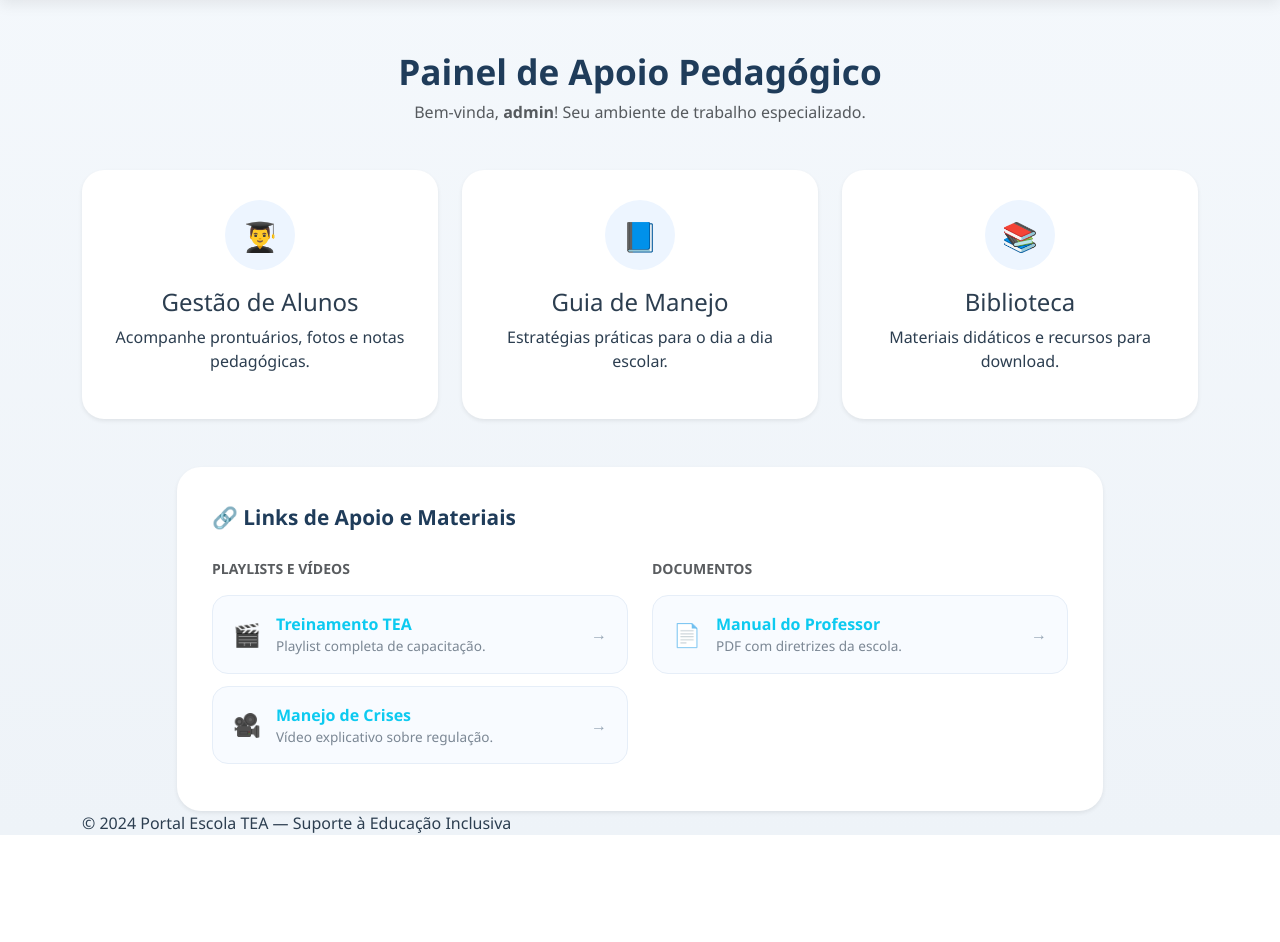
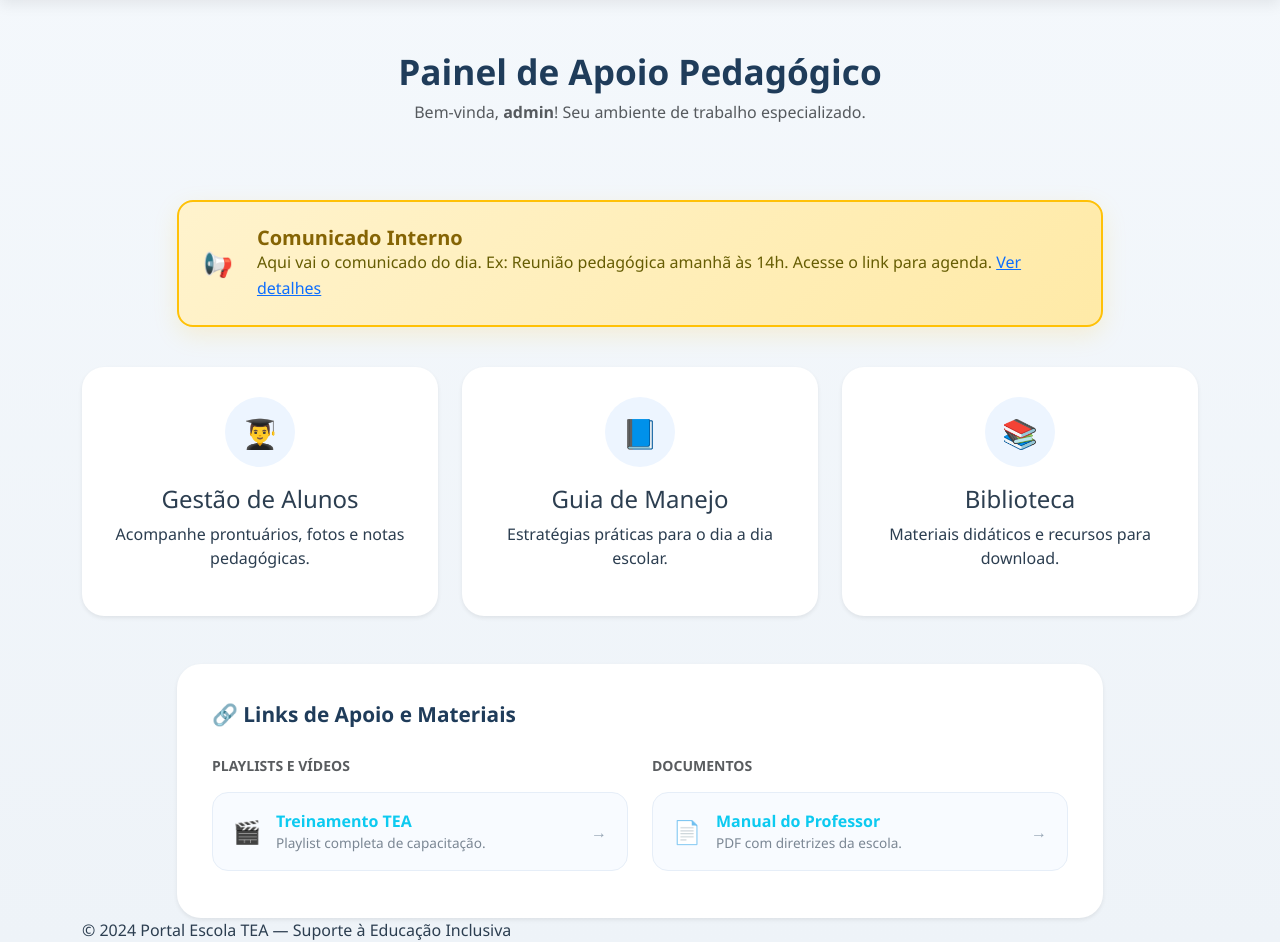
Before and after one commit to GustavoNicoletti/site-seminarios-3, a Django app: page / in a window 1280 px wide. Shown: the part 56-998 px from the top of the page. Before the commit the page ends 891 px from the top, so only its background shows below. Run offline with Django 5.2, Linux system fonts and the light colour scheme; a user stored in the database is signed in.

Commit message:
algumas mudanças

```diff
--- a/Projeto seminarios 3/Projeto seminarios 3/strategies/templates/strategies/home.html
+++ b/Projeto seminarios 3/Projeto seminarios 3/strategies/templates/strategies/home.html
@@ -33,6 +33,21 @@
 
         .hero-section { padding: 50px 0 30px 0; text-align: center; }
         .hero-title { font-size: 2.2rem; font-weight: 700; color: #1f3c5a; }
+
+        /* NOVO: Estilo do Comunicado Interno */
+        .comunicado-section {
+            margin: 30px 0 40px 0;
+        }
+        .comunicado-banner {
+            background: linear-gradient(135deg, #fff3cd 0%, #ffeaa7 100%);
+            border: 2px solid #ffc107;
+            border-radius: 16px;
+            padding: 24px;
+            box-shadow: 0 8px 25px rgba(255, 193, 7, 0.15);
+        }
+        .comunicado-icon { font-size: 1.5rem; color: #856404; }
+        .comunicado-title { font-weight: 700; color: #856404; margin-bottom: 12px; }
+        .comunicado-text { color: #665d03; line-height: 1.6; }
 
         .portal-card {
             border: none;
@@ -116,6 +131,28 @@
             <p class="text-muted">Bem-vinda, <strong>{{ user.username }}</strong>! Seu ambiente de trabalho especializado.</p>
         </section>
 
+        <!-- NOVO: Seção de Comunicado Interno -->
+        <section class="comunicado-section">
+            <div class="row justify-content-center">
+                <div class="col-lg-10">
+                    <div class="comunicado-banner">
+                        <div class="row align-items-center">
+                            <div class="col-auto">
+                                <div class="comunicado-icon">📢</div>
+                            </div>
+                            <div class="col">
+                                <h5 class="comunicado-title mb-0">Comunicado Interno</h5>
+                                <p class="comunicado-text mb-0">
+                                    {{ comunicado|default:"Aqui vai o comunicado do dia. Ex: Reunião pedagógica amanhã às 14h. Acesse o link para agenda. <a href='#'>Ver detalhes</a>" }}
+                                </p>
+                            </div>
+                        </div>
+                    </div>
+                </div>
+            </div>
+        </section>
+
+        <!-- Cards Principais (mantidos iguais) -->
         <section class="row justify-content-center g-4 mb-5">
             <div class="col-md-4">
                 <a href="{% url 'lista_alunos' %}" class="portal-card shadow-sm">
@@ -146,6 +183,7 @@
             </div>
         </section>
 
+        <!-- Links de Apoio (mantidos iguais) -->
         <section class="support-section">
             <div class="row justify-content-center">
                 <div class="col-lg-10">
@@ -154,22 +192,11 @@
                         <div class="row">
                             <div class="col-md-6">
                                 <p class="small fw-bold text-uppercase text-muted mb-3">Playlists e Vídeos</p>
-
-                                <!-- ALTERE O LINK ABAIXO -->
-                                <a href="https://youtube.com/playlist?list=PLNHN4MTh-dtW5KxW3RyYiNA3-adiMK_MR&si=C7aHUFG6MVabwcBR" target="_blank" class="support-link">
+                                <a href="COLOQUE_O_LINK_DA_SUA_PLAYLIST_AQUI" target="_blank" class="support-link">
                                     <span class="link-icon">🎬</span>
                                     <div class="link-info">
                                         <span class="link-name">Treinamento TEA</span>
                                         <span class="link-desc">Playlist completa de capacitação.</span>
-                                    </div>
-                                    <span class="ms-auto opacity-50">→</span>
-                                </a>
-
-                                <a href="https://youtu.be/A-O4zt6CtdU?si=UrD6QAkBaOOcJ4U3" class="support-link">
-                                    <span class="link-icon">🎥</span>
-                                    <div class="link-info">
-                                        <span class="link-name">Manejo de Crises</span>
-                                        <span class="link-desc">Vídeo explicativo sobre regulação.</span>
                                     </div>
                                     <span class="ms-auto opacity-50">→</span>
                                 </a>
--- a/Projeto seminarios 3/Projeto seminarios 3/students/admin.py
+++ b/Projeto seminarios 3/Projeto seminarios 3/students/admin.py
@@ -10,3 +10,9 @@ class AlunoAdmin(admin.ModelAdmin):
 class VideoAdmin(admin.ModelAdmin):
     list_display = ('titulo', 'categoria', 'data_criacao')
     list_filter = ('categoria',)
+
+@admin.register(Comunicado)
+class ComunicadoAdmin(admin.ModelAdmin):
+    list_display = ('titulo', 'data_inicio', 'data_fim', 'ativo', 'is_ativo')
+    list_filter = ('ativo', 'data_inicio')
+    list_editable = ('ativo',)
```
Also changed, not shown: Projeto seminarios 3/Projeto seminarios 3/students/models.py (+16 -0 lines), Projeto seminarios 3/Projeto seminarios 3/students/views.py (+29 -0 lines), Projeto seminarios 3/Projeto seminarios 3/db.sqlite3, Projeto seminarios 3/Projeto seminarios 3/students/migrations/0006_comunicado.py (added).
